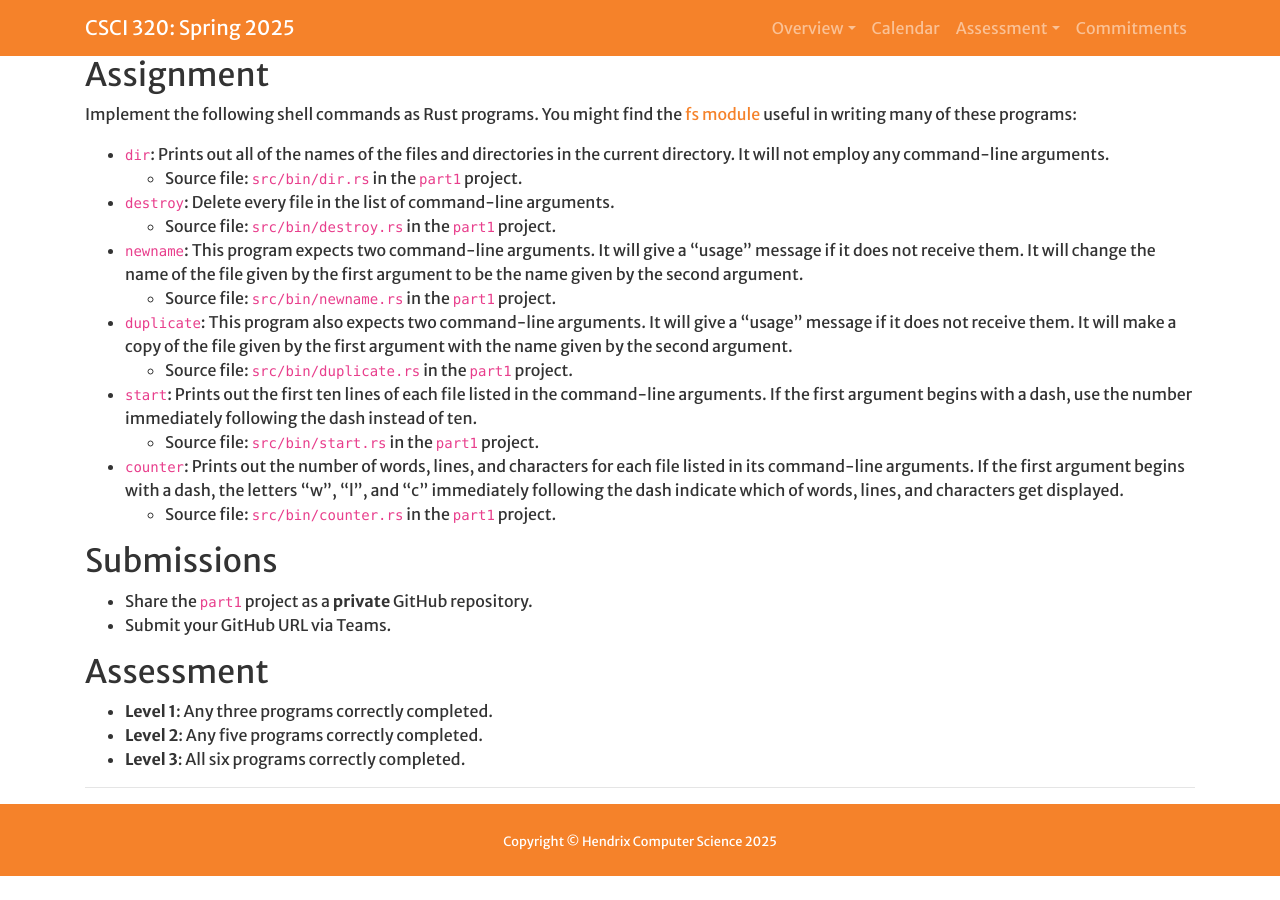
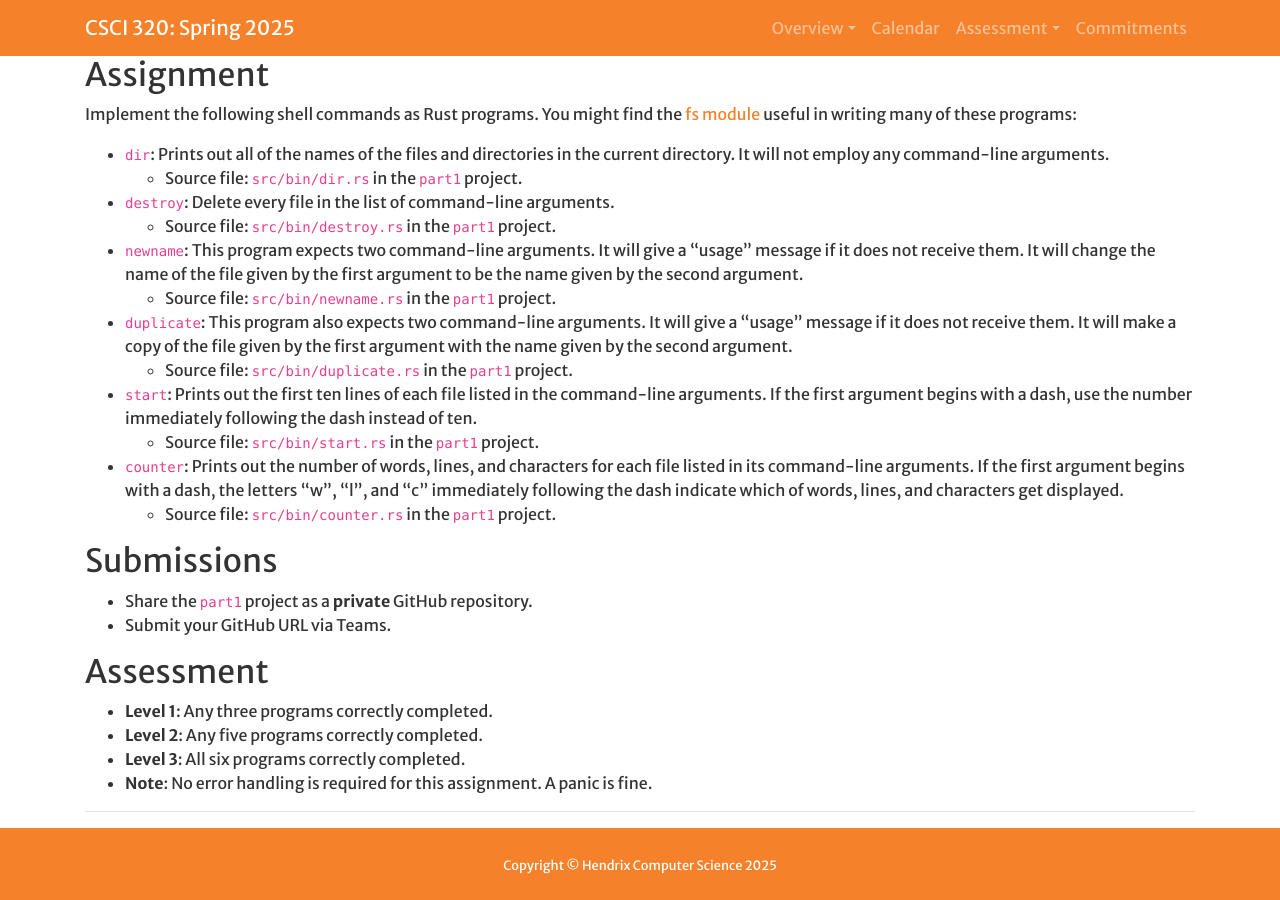
Before and after one commit to Hendrix-CS/csci320, a Jekyll site: the page built from projects/rust1.md, in a window 1280 px wide and 900 px high, scrolled down 1112 px. Built offline with Jekyll 4.4.1, drawn with Linux system fonts in a browser that asks for light colours; a script that is not in the unit is left out; our own code applies the rules of GitHub Pages for plain Markdown files; before the commit the page ends 1988 px from its top, so only the background shows below that.

Commit message:
Clarify no error handling required

```diff
--- a/projects/rust1.md
+++ b/projects/rust1.md
@@ -84,5 +84,6 @@ writing many of these programs:
 * **Level 1**: Any three programs correctly completed.
 * **Level 2**: Any five programs correctly completed.
 * **Level 3**: All six programs correctly completed.
+* **Note**: No error handling is required for this assignment. A panic is fine.
 
 ------------------------------------------------------------------------
```
